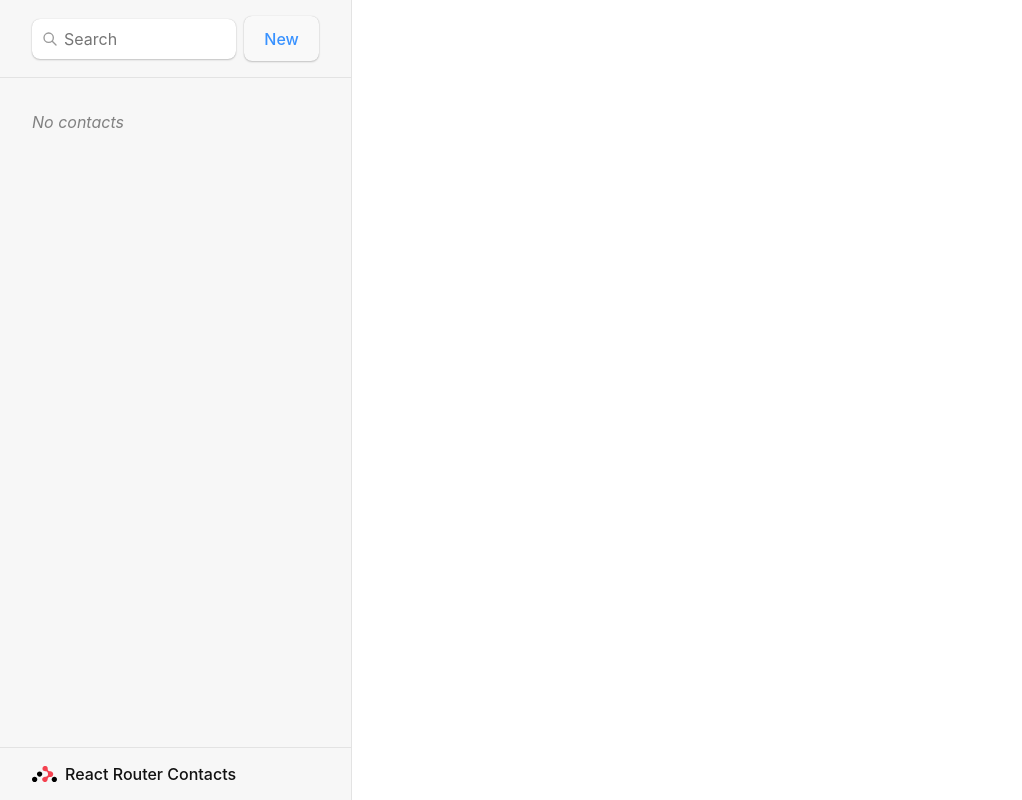
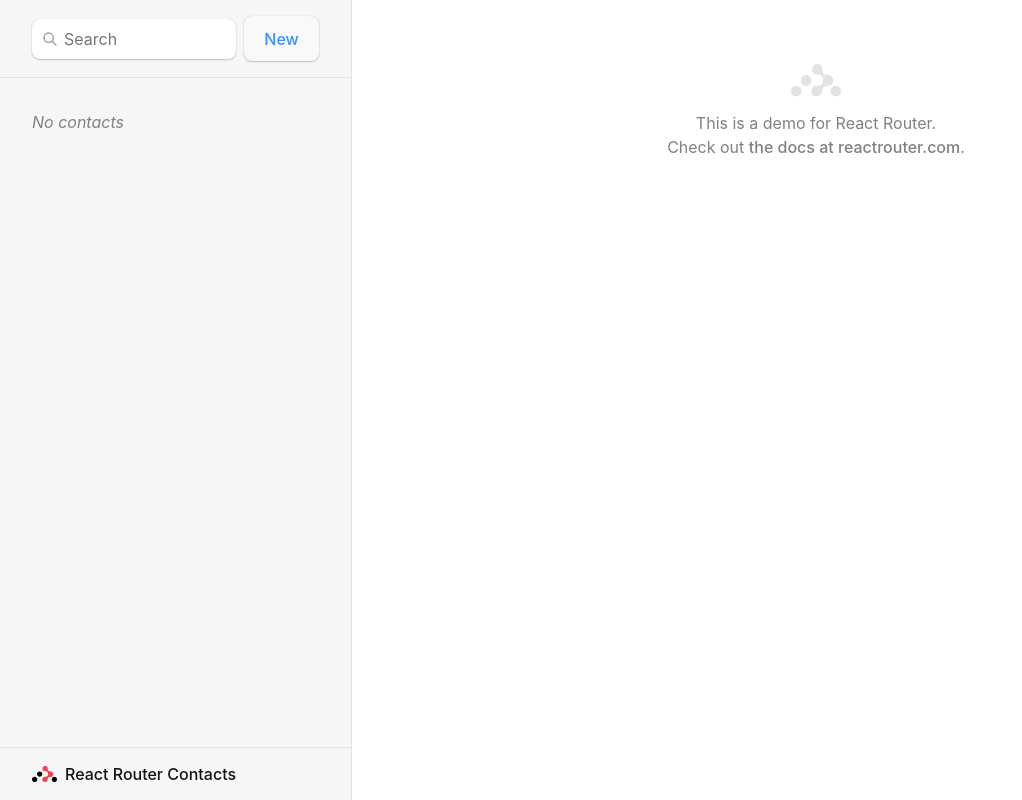
Before and after one commit to MarcosRosario4/Social-Media-App-2, a React (Vite) app: page / in a window 1280 px wide. Shown: the whole page, without its empty margins (0-1022 px from the left). Built offline with nearby package versions, Linux system fonts and the light colour scheme.

Commit message:
Create routes/index.jsx and config the index route

```diff
--- a/src/main.jsx
+++ b/src/main.jsx
@@ -12,6 +12,8 @@
 import EditContact, { action as editAction,
 } from "./routes/edit";
 import { action as destroyAction } from "./routes/destroy";
+import Index from "./routes/index";
+
 
 
 
@@ -24,6 +26,7 @@
     action: rootAction,
 
     children: [
+      { index: true, element: <Index /> },
       {
         path: "contacts/:contactId",
         element: <Contact />,
--- /dev/null
+++ b/src/routes/index.jsx
@@ -0,0 +1,13 @@
+export default function Index() {
+    return (
+      <p id="zero-state">
+        This is a demo for React Router.
+        <br />
+        Check out{" "}
+        <a href="https://reactrouter.com">
+          the docs at reactrouter.com
+        </a>
+        .
+      </p>
+    );
+  }
```
